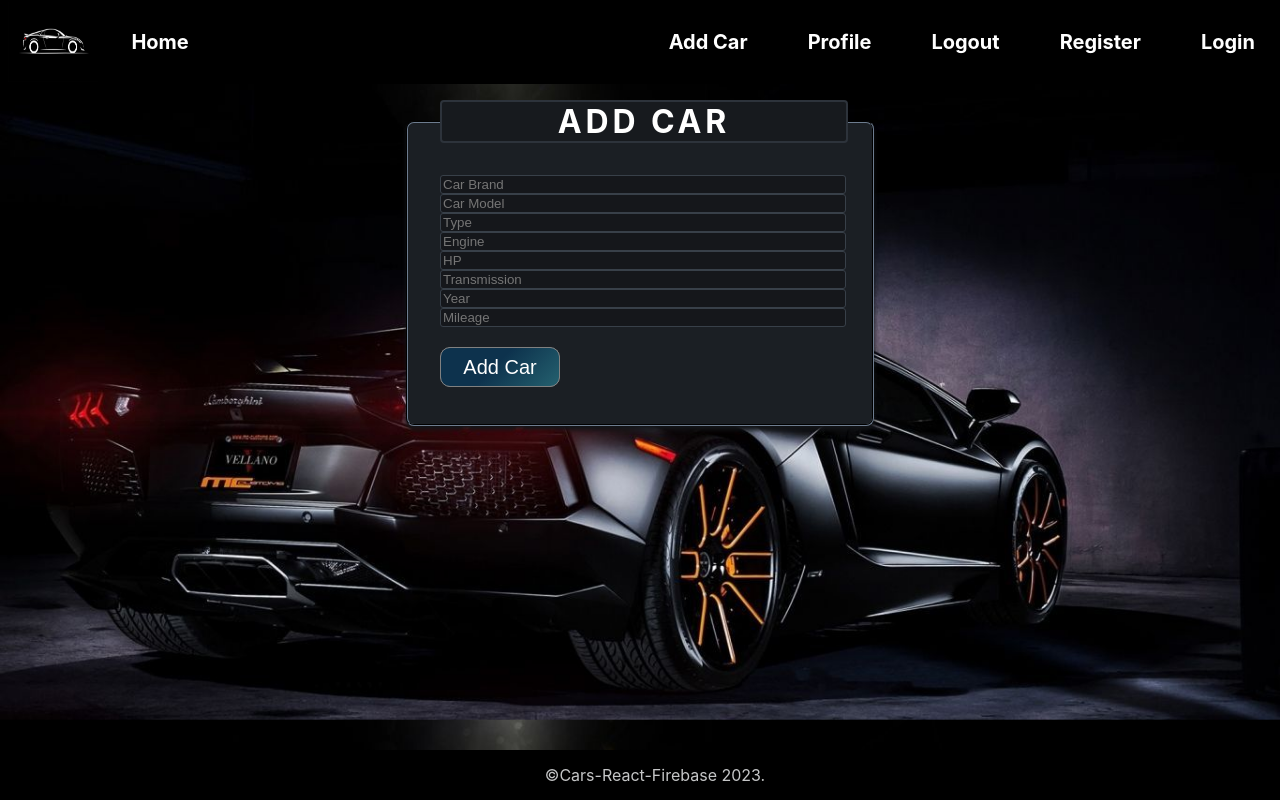
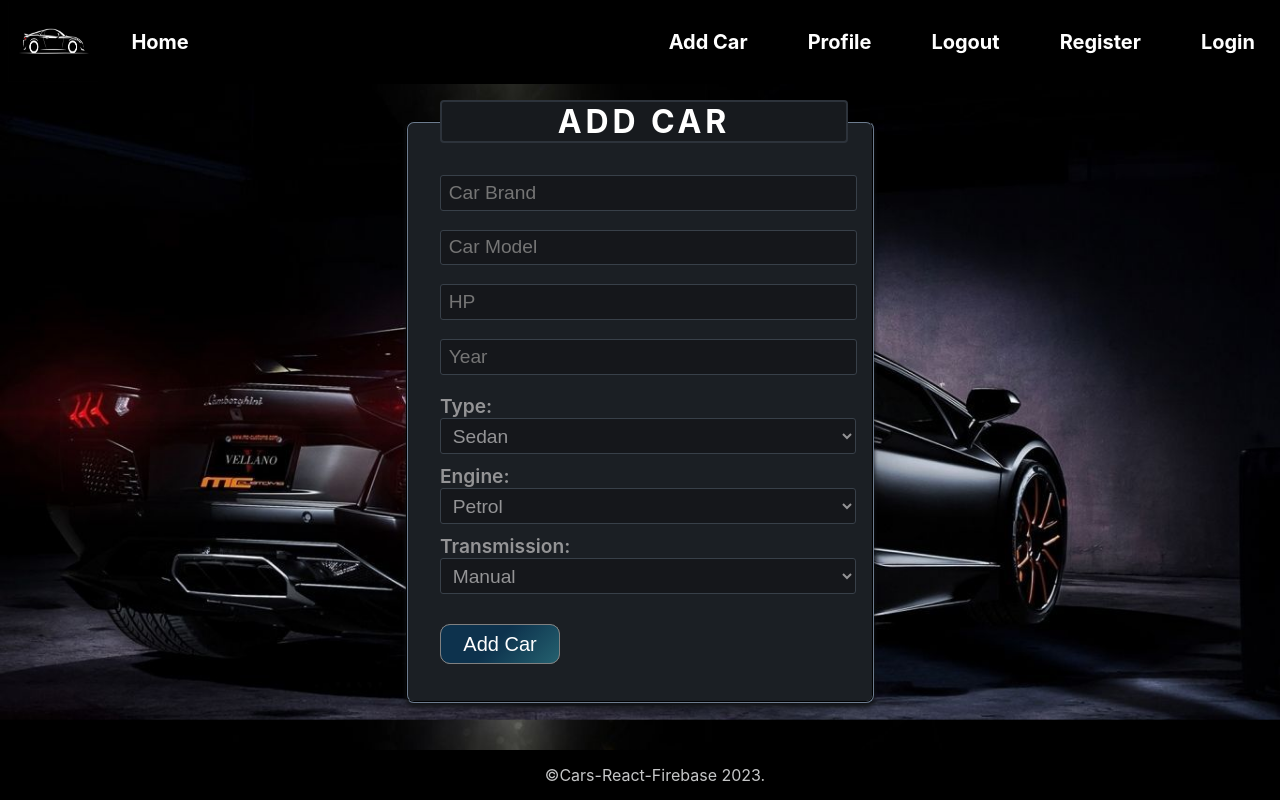
Before and after one commit to EvgeniAnastasov/cars-react-firebase-app, a React (Create React App) app: page /add in a window 1280 px wide. Built offline with nearby package versions, Linux system fonts and the light colour scheme.

Commit message:
addcar to firebase

```diff
--- /dev/null
+++ b/src/Components/AddCar.css
@@ -0,0 +1,27 @@
+/* Extend Login.css */
+
+select {
+    border-radius: 3px;
+    border: 1px solid #384049;
+    background: #15171b;
+    width: 104%;
+    transition: all 0.3s ease;
+    font-size: 1.2em;
+    line-height: 1;
+    padding: 0.3em 0.4em;
+    margin: 0 0.5em 0.5em 0;
+    color: #949496;
+    display: block;
+
+}
+
+label {
+    color: #949496;
+    font-size: 1.2em;
+    font-weight: 600;
+    /* line-height: 1; */
+    /* padding: 0.3em 0.4em; */
+    /* margin: 0 0.5em 1em 0; */
+    /* width: 100%; */
+
+}
--- a/src/Components/AddCar.js
+++ b/src/Components/AddCar.js
@@ -1,23 +1,99 @@
+import { addDoc, collection, serverTimestamp } from 'firebase/firestore'
+import { db } from '../firebase'
+import { useState } from 'react'
+import './AddCar.css'
+import { Navigate, useNavigate } from 'react-router-dom'
+// import firebase from 'firebase'
+
+export const AddCar = () => {
+    const [carBrand, setCarBrand] = useState('')
+    const [carModel, setCarModel] = useState('')
+    const [hp, setHp] = useState('')
+    const [year, setYear] = useState('')
+    const [type, setType] = useState('')
+    const [engine, setEngine] = useState('')
+    const [transmission, settransmission] = useState('')
+
+    let navigate = useNavigate();
+
+    const onAdd = (e) => {
+        e.preventDefault()
+
+        addDoc(collection(db, 'cars'), {
+            CarBrand: carBrand,
+            CarModel: carModel,
+            HP: hp,
+            Year: year,
+            Type: type,
+            Engine: engine,
+            Transmission: transmission,
+            timestamp: serverTimestamp()
+        });
+        navigate('/')
+    }
 
 
-export const AddCar = () => {
     return (
-        <section class="createPage">
-            <form>
+        <section className="createPage">
+            <form onSubmit={onAdd}>
                 <fieldset>
                     <legend>Add Car</legend>
 
-                    <div class="container">
-                        <input id="name" name="name" class="name" type="text" placeholder="Car Brand" />
-                        <input id="imgUrl" name="imgUrl" class="imgUrl" type="text" placeholder="Car Model" />
-                        <input id="price" name="price" class="price" type="text" placeholder="Type" />
-                        <input id="releaseDate" name="releaseDate" class="releaseDate" type="text" placeholder="Engine" />
-                        <input id="artist" name="artist" class="artist" type="text" placeholder="HP" />
-                        <input id="genre" name="genre" class="genre" type="text" placeholder="Transmission" />
-                        <input id="genre" name="genre" class="genre" type="text" placeholder="Year" />
-                        <input id="genre" name="genre" class="genre" type="text" placeholder="Mileage" />
+                    <div className="container">
+                        <input type="text" placeholder="Car Brand"
+                            value={carBrand}
+                            onChange={(e) => setCarBrand(e.target.value)}
+                        />
+                        <input type="text" placeholder="Car Model"
+                            value={carModel}
+                            onChange={(e) => setCarModel(e.target.value)}
+                        />
+                        <input type="text" placeholder="HP"
+                            value={hp}
+                            onChange={(e) => setHp(e.target.value)}
+                        />
+                        <input type="text" placeholder="Year"
+                            value={year}
+                            onChange={(e) => setYear(e.target.value)}
+                        />
 
-                        <button class="addbtn" type="submit">Add Car</button>
+                        <label htmlFor='type'>Type: </label>
+                        <select id='type'
+                            value={type}
+                            onChange={(e) => setType(e.target.value)}
+                        >
+                            <option>Sedan</option>
+                            <option>Hatchback</option>
+                            <option>Convertable</option>
+                            <option>Sport car</option>
+                            <option>Estate</option>
+                            <option>SUV</option>
+                            <option>VAN</option>
+                            <option>Other</option>
+                        </select>
+
+                        <label htmlFor='engine'>Engine: </label>
+                        <select id='engine'
+                            value={engine}
+                            onChange={(e) => setEngine(e.target.value)}
+                        >
+                            <option>Petrol</option>
+                            <option>Diesel</option>
+                            <option>EV</option>
+                            <option>Hybrid</option>
+                        </select>
+
+                        <label htmlFor='transmission'>Transmission: </label>
+                        <select id='transmission'
+                            value={transmission}
+                            onChange={(e) => settransmission(e.target.value)}
+                        >
+                            <option>Manual</option>
+                            <option>Auto</option>
+                        </select>
+
+
+                        <button className="addbtn">Add Car</button>
                     </div>
                 </fieldset>
             </form>
--- a/src/Components/Login.css
+++ b/src/Components/Login.css
@@ -35,6 +35,7 @@ input {
 }
 
 input[type=email],
+input[type=text],
 input[type=password] {
     font-size: 1.2em;
     line-height: 1;
```
